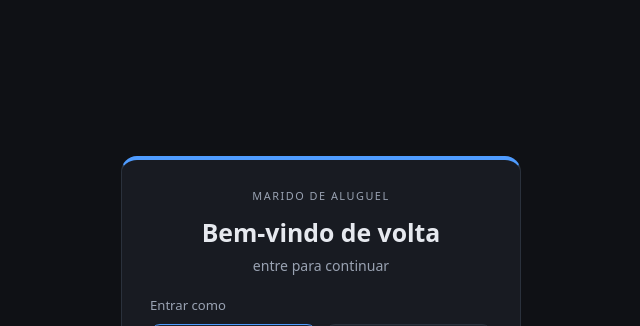
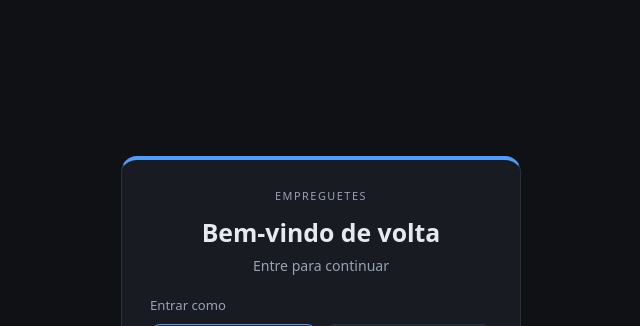
Before and after one commit to Gabriel-Pinotti/marido-de-aluguel, a React (Vite) app in the folder web/: page / in a window 1280 px wide. Shown: the top 326 px of the page, without its empty margins (319-959 px from the left). Built offline with nearby package versions, Linux system fonts and the light colour scheme.

Commit message:
refactor: texts and title

```diff
--- a/web/index.html
+++ b/web/index.html
@@ -3,7 +3,7 @@
   <head>
     <meta charset="UTF-8" />
     <meta name="viewport" content="width=device-width, initial-scale=1.0" />
-    <title>Marido de Aluguel</title>
+    <title>Empreguetes</title>
   </head>
   <body>
     <div id="root"></div>
--- a/web/src/App.jsx
+++ b/web/src/App.jsx
@@ -63,13 +63,12 @@ export default function App() {
     <div className="app">
       <header className="topo">
         <div>
-          <h1>Marido de Aluguel</h1>
-          <p className="sub">interface web · lê e grava direto em <code>data/</code></p>
+          <h1>Empreguetes</h1>
         </div>
         <div className="usuario">
           <span className="usuario-nome">{usuario.nome}</span>
           <span className="usuario-papel">{usuario.papel}</span>
-          <button className="logout" onClick={sair}>sair</button>
+          <button className="logout" onClick={sair}>Sair</button>
         </div>
       </header>
 
--- a/web/src/components/Disponibilidade.jsx
+++ b/web/src/components/Disponibilidade.jsx
@@ -50,7 +50,7 @@ export default function Disponibilidade({ trabalhadores, trabalhos }) {
                         <li key={i}>
                           <span className="data-celula">{dataStr(w.dia, w.mes, w.ano)}</span>
                           <span className="hab-celula">{w.habilidade}</span>
-                          <span className="cliente-celula">cliente: {w.nomeCliente}</span>
+                          <span className="cliente-celula">Cliente: {w.nomeCliente}</span>
                         </li>
                       ))}
                     </ul>
--- a/web/src/components/Login.jsx
+++ b/web/src/components/Login.jsx
@@ -96,12 +96,12 @@ export default function Login({ onLogin }) {
     <div className="login-tela">
       <div className={`login-card ${modo === "login" ? "modo-login" : "modo-registro"}`}>
         <header className="login-topo">
-          <span className="marca">Marido de Aluguel</span>
+          <span className="marca">Empreguetes</span>
           <h1>{modo === "login" ? "Bem-vindo de volta" : "Criar conta"}</h1>
           <p className="sub">
             {modo === "login"
-              ? "entre para continuar"
-              : "preencha seus dados para se cadastrar"}
+              ? "Entre para continuar"
+              : "Preencha seus dados para se cadastrar"}
           </p>
         </header>
 
--- a/web/src/components/MeusDados.jsx
+++ b/web/src/components/MeusDados.jsx
@@ -42,7 +42,7 @@ export default function MeusDados({ usuario, trabalhadores, trabalhos }) {
               {historico.length === 1 ? "contratação" : "contratações"}
             </span>
             <span>
-              total gasto <strong>{brl(totalGasto)}</strong>
+              Total <strong>{brl(totalGasto)}</strong>
             </span>
           </div>
           {historico.length === 0 ? (
--- a/web/src/components/MinhaAgenda.jsx
+++ b/web/src/components/MinhaAgenda.jsx
@@ -21,7 +21,7 @@ export default function MinhaAgenda({ usuario, trabalhos }) {
           <strong>{meus.length}</strong> {meus.length === 1 ? "serviço agendado" : "serviços agendados"}
         </span>
         <span>
-          total a receber <strong>{brl(total)}</strong>
+          Total <strong>{brl(total)}</strong>
         </span>
       </div>
 
@@ -33,7 +33,7 @@ export default function MinhaAgenda({ usuario, trabalhos }) {
             <li key={i}>
               <span className="data-celula">{dataStr(w.dia, w.mes, w.ano)}</span>
               <span className="hab-celula">{w.habilidade}</span>
-              <span className="cliente-celula">cliente: {w.nomeCliente}</span>
+              <span className="cliente-celula">Cliente: {w.nomeCliente}</span>
               <span className="valor-celula">{brl(w.valor)}</span>
             </li>
           ))}
```
